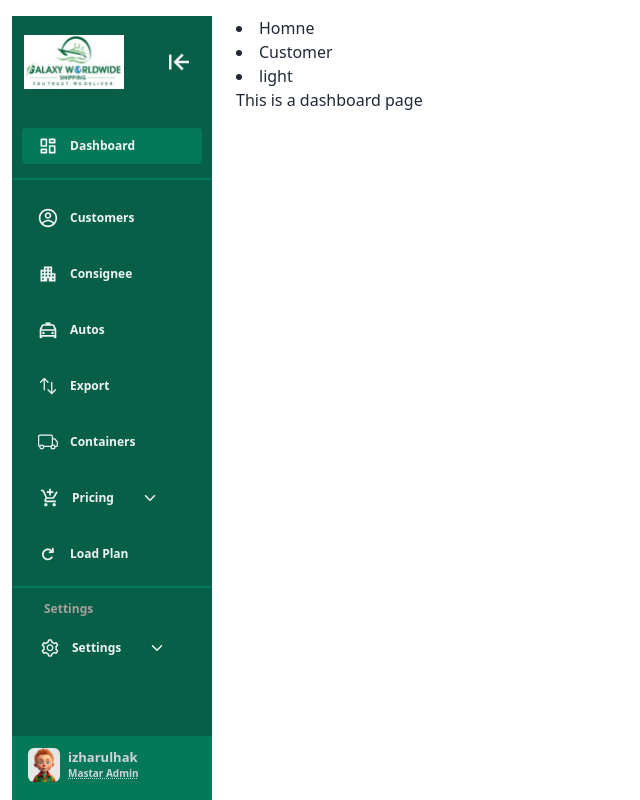
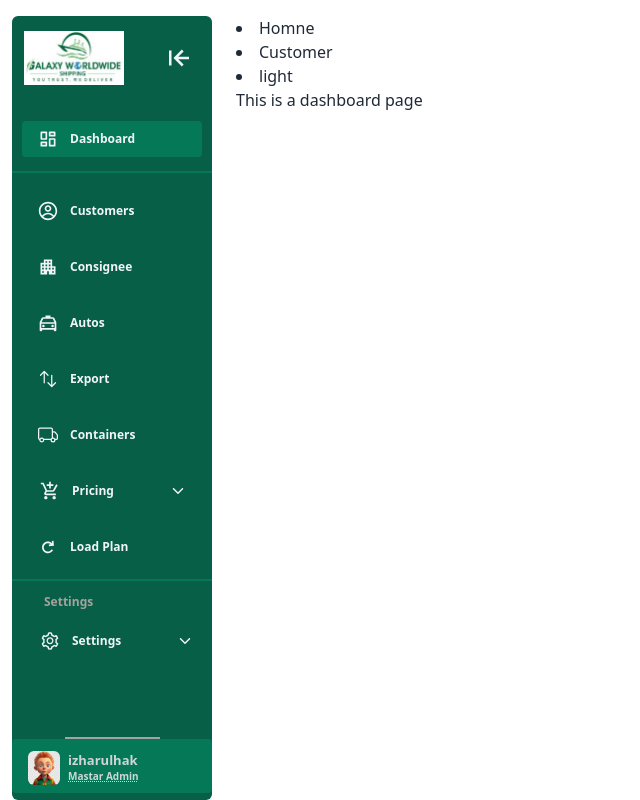
Before and after one commit to nasim1717/practice-project-front-admin-panel, a React (Vite) app: page / in a window 1280 px wide. Shown: the whole page, without its empty margins (0-640 px from the left). Built offline with nearby package versions, Linux system fonts and the light colour scheme.

Commit message:
admin profile component added

```diff
--- a/src/components/AdminProfie/AdminProfile.jsx
+++ b/src/components/AdminProfie/AdminProfile.jsx
@@ -0,0 +1,51 @@
+import adminPic from "../../assets/adminpic.jpg";
+import { useState } from "react";
+import { CgProfile } from "react-icons/cg";
+import { HiArrowRightOnRectangle } from "react-icons/hi2";
+import { MdOutlineLightMode } from "react-icons/md";
+
+const AdminProfile = () => {
+  const [adminProfile, setAdminProfile] = useState(false);
+
+  return (
+    <>
+      <div>
+        <div className={` ${adminProfile ? "px-2" : ""}`}>
+          <div
+            onClick={() => setAdminProfile(!adminProfile)}
+            className="flex gap-2 items-center bg-[#047857] pl-4 pt-3 pb-2 rounded"
+          >
+            <img src={adminPic} alt="" className="w-[32px] h-[34px] rounded-md" />
+            <div className="leading-[16px]  font-bold text-[#d1d5db]">
+              <h2 className="text-[13px]">izharulhak</h2>
+              <h2 className="text-[10px] decoration-dotted underline">Mastar Admin</h2>
+            </div>
+          </div>
+          <div className={adminProfile ? "block" : "hidden"}>
+            {/* profile */}
+            <div className="flex items-center  my-3 py-2 text-[#f1f5f9] font-bold hover:bg-[#047857] rounded">
+              <CgProfile className="text-[20px] ml-3"></CgProfile>
+              <h2 className="text-[12px] ml-3">Profile</h2>
+            </div>
+            {/* rounded */}
+            <div className="flex items-center  my-3 py-2 text-[#f1f5f9] font-bold hover:bg-[#047857] rounded">
+              <MdOutlineLightMode className="text-[20px] ml-3"></MdOutlineLightMode>
+              <h2 className="text-[12px] ml-3">Light Mode</h2>
+            </div>
+          </div>
+        </div>
+        <div className={adminProfile ? "block" : "hidden"}>
+          <hr className=" border-[#047857]  border-[1px]  mb-2" />
+          <div className="px-2">
+            <div className="flex items-center  my-3 py-2 text-[#f1f5f9] font-bold hover:bg-[#047857] rounded">
+              <HiArrowRightOnRectangle className="text-[20px] ml-3"></HiArrowRightOnRectangle>
+              <h2 className="text-[12px] ml-3">Logout</h2>
+            </div>
+          </div>
+        </div>
+      </div>
+    </>
+  );
+};
+
+export default AdminProfile;
--- a/src/components/SidebarComponents/PricingCollapased.jsx
+++ b/src/components/SidebarComponents/PricingCollapased.jsx
@@ -18,7 +18,7 @@ const PricingCollapased = () => {
         <h2 className="text-[12px] ml-3">Pricing</h2>
         <IoIosArrowDown
           onClick={() => setCollapsedPrice(!collapsedPrice)}
-          className="ml-7"
+          className="ml-14"
         ></IoIosArrowDown>
       </div>
       <div className={` ml-3 ${collapsedPrice ? "block" : "hidden"}`}>
--- a/src/components/SidebarComponents/SidebarSettings.jsx
+++ b/src/components/SidebarComponents/SidebarSettings.jsx
@@ -18,7 +18,7 @@ const SidebarSettings = () => {
         <h2 className="text-[12px] ml-3">Settings</h2>
         <IoIosArrowDown
           onClick={() => setSettingsCollps(!settingsCollps)}
-          className="ml-7"
+          className="ml-14"
         ></IoIosArrowDown>
       </div>
       <div className={` ml-3 ${settingsCollps ? "block" : "hidden"}`}>
--- a/src/pages/shared/Sidebar/Sidebars.jsx
+++ b/src/pages/shared/Sidebar/Sidebars.jsx
@@ -8,17 +8,14 @@ import { HiArrowsUpDown } from "react-icons/hi2";
 import { BsTruck } from "react-icons/bs";
 import SidebarSettings from "../../../components/SidebarComponents/SidebarSettings";
 import PricingCollapased from "../../../components/SidebarComponents/PricingCollapased";
-import adminPic from "../../../assets/adminpic.jpg";
-import { useState } from "react";
+import AdminProfile from "../../../components/AdminProfie/AdminProfile";
 
 // eslint-disable-next-line react/prop-types
 const Sidebars = ({ children }) => {
-  const [adminProfile, setAdminProfile] = useState(false);
-
   return (
     <div className="flex pt-4 ml-3 h-[100vh]">
       {/* sidebar start */}
-      <div className="bg-[#065f46] basis-[200px] grid grid-cols-1">
+      <div className="bg-[#065f46] basis-[200px] grid grid-cols-1 rounded-md">
         <div className="mt-3 flex items-center">
           <div className="w-[100px] ml-3">
             <img src={logo} alt="" className="w-full" />
@@ -72,22 +69,10 @@ const Sidebars = ({ children }) => {
           <SidebarSettings></SidebarSettings>
           {/* setting collapse end */}
         </div>
-        <div className={`bg-[#047857] pl-4 pt-3 pb-1`}>
-          <div onClick={() => setAdminProfile(!adminProfile)} className="flex gap-2 items-center">
-            <img src={adminPic} alt="" className="w-[32px] h-[34px] rounded-md" />
-            <div className="leading-[16px]  font-bold text-[#d1d5db]">
-              <h2 className="text-[13px]">izharulhak</h2>
-              <h2 className="text-[10px] decoration-dotted underline">Mastar Admin</h2>
-            </div>
-          </div>
-          <div className={adminProfile ? "block" : "hidden"}>
-            <h2>helo</h2>
-            <h2>helo</h2>
-            <h2>helo</h2>
-            <h2>helo</h2>
-            <h2>helo</h2>
-            <h2>helo</h2>
-            <h2>helo</h2>
+        <div className="mt-4">
+          <hr className=" border-[#a8a29e]  border-[1px] w-[95px] mb-0 mx-auto" />
+          <div className={` `}>
+            <AdminProfile></AdminProfile>
           </div>
         </div>
       </div>
```
